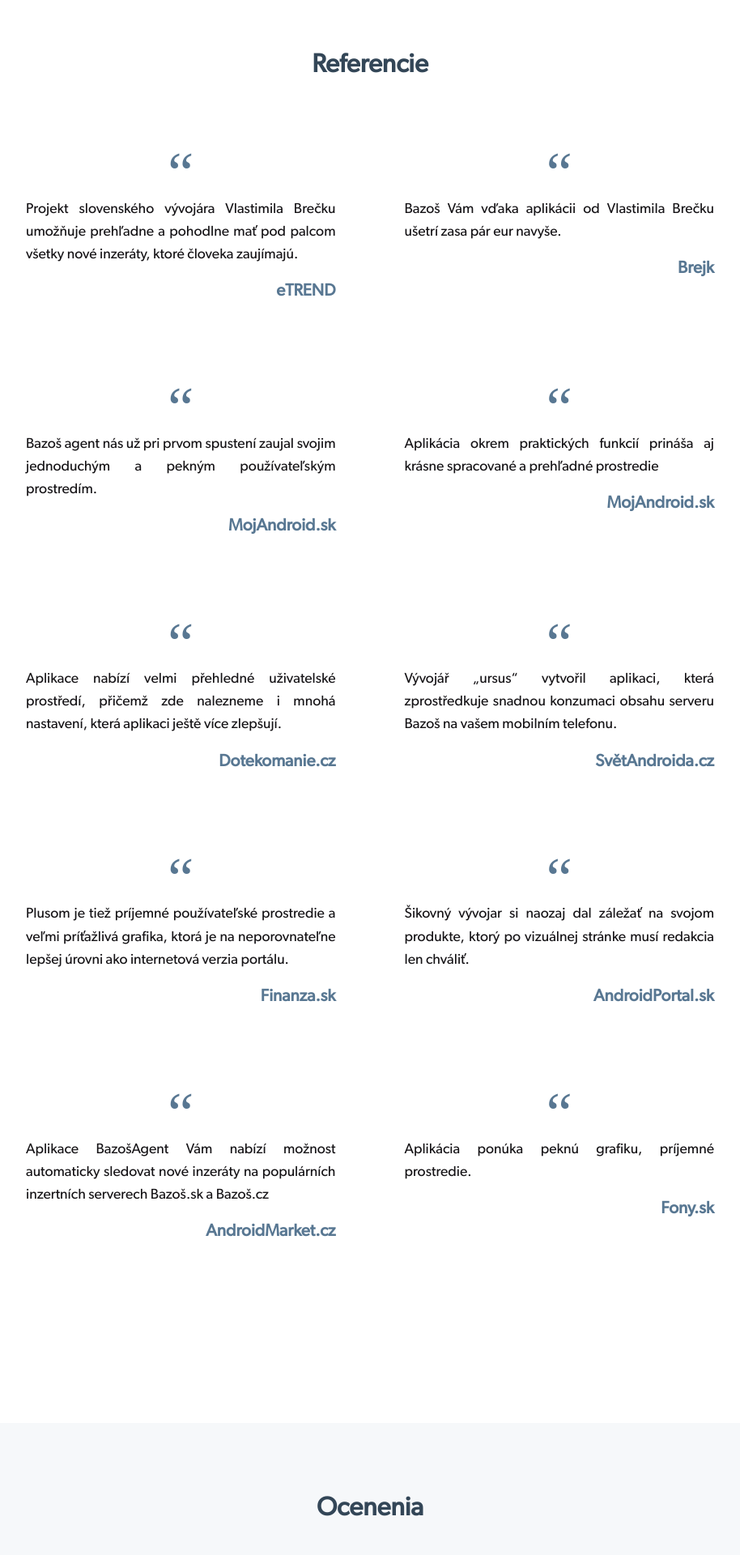
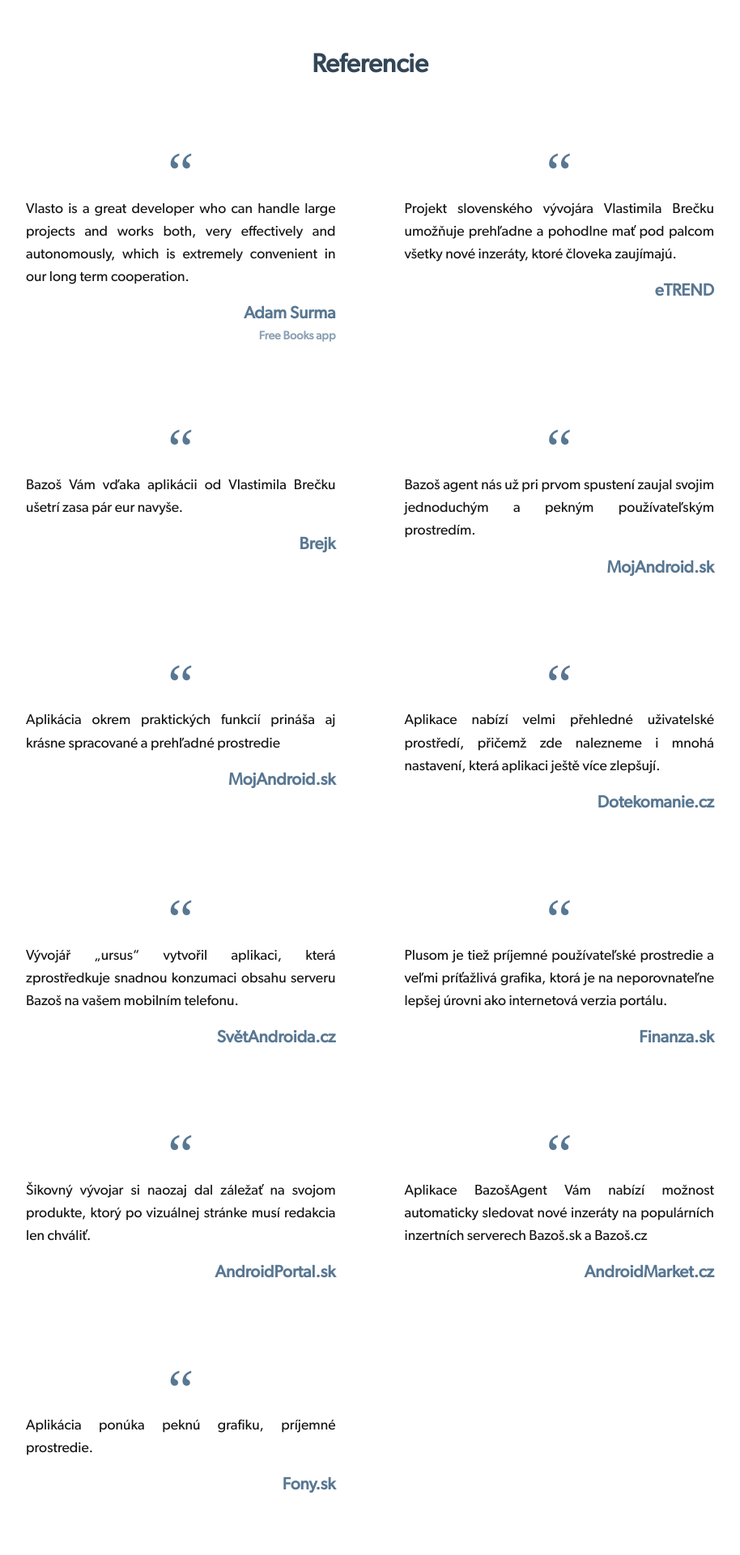
Before and after one commit to ursusursus/PersonalWeb, a PHP site: page / in a window 1280 px wide. Shown: the part 3326-5246 px from the top of the page at 81% size, without its empty margins (183-1097 px from the left). Run offline with PHP 8.4, Linux system fonts and the light colour scheme.

Commit message:
freebooks reference

```diff
--- a/index.html
+++ b/index.html
@@ -251,44 +251,49 @@
 			<h4 class="header">Referencie</h4>
 			<div id="references-container">
 				<div class="reference">
+					<p class="reference-text">Vlasto is a great developer who can handle large projects and works both, very effectively and autonomously, which is extremely convenient in our long term cooperation.</p>
+					<p class="reference-by-title">Adam Surma</p>
+					<a href="https://play.google.com/store/apps/details?id=com.spreadsong.freebooks" class="reference-by-subtitle">Free Books app</a>
+				</div>
+				<div class="reference">
 					<p class="reference-text">Projekt slovenského vývojára Vlastimila Brečku umožňuje prehľadne a pohodlne mať pod palcom všetky nové inzeráty, ktoré človeka zaujímajú.</p>
-					<a class="reference-by" href="http://www.etrend.sk/technologie/appka-dna-bazos-agent-ma-inzeraty-pod-palcom.html">eTREND</a>
+					<a class="reference-by-title" href="http://www.etrend.sk/technologie/appka-dna-bazos-agent-ma-inzeraty-pod-palcom.html">eTREND</a>
 				</div>
 				<div class="reference">
 					<p class="reference-text">Bazoš Vám vďaka aplikácii od Vlastimila Brečku ušetrí zasa pár eur navyše.</p>
-					<p class="reference-by">Brejk</p>
+					<p class="reference-by-title">Brejk</p>
 				</div>
 				<div class="reference">
 					<p class="reference-text">Bazoš agent nás už pri prvom spustení zaujal svojim jednoduchým a pekným používateľským prostredím.</p>
-					<a class="reference-by" href="https://www.mojandroid.sk/slovenska-android-aplikacia-bazos-agent-vyhladavajte-na-bazosi-rychlo-a-jednoducho/">MojAndroid.sk</a>
+					<a class="reference-by-title" href="https://www.mojandroid.sk/slovenska-android-aplikacia-bazos-agent-vyhladavajte-na-bazosi-rychlo-a-jednoducho/">MojAndroid.sk</a>
 				</div>
 				<div class="reference">
 					<p class="reference-text">Aplikácia okrem praktických funkcií prináša aj krásne spracované a prehľadné prostredie</p>
-					<a class="reference-by" href="https://www.mojandroid.sk/bazos-prehliadac-inzeraty-mobil-aplikacia/">MojAndroid.sk</a>
+					<a class="reference-by-title" href="https://www.mojandroid.sk/bazos-prehliadac-inzeraty-mobil-aplikacia/">MojAndroid.sk</a>
 				</div>
 				<div class="reference">
 					<p class="reference-text">Aplikace nabízí velmi přehledné uživatelské prostředí, přičemž zde nalezneme i mnohá nastavení, která aplikaci ještě více zlepšují.</p>
-					<a class="reference-by" href="http://dotekomanie.cz/2014/04/dotekomanie-doporucuje-39-bazos-agent/">Dotekomanie.cz</a>
+					<a class="reference-by-title" href="http://dotekomanie.cz/2014/04/dotekomanie-doporucuje-39-bazos-agent/">Dotekomanie.cz</a>
 				</div>
 				<div class="reference">
 					<p class="reference-text">Vývojář „ursus“ vytvořil aplikaci, která zprostředkuje snadnou konzumaci obsahu serveru Bazoš na vašem mobilním telefonu.</p>
-					<a class="reference-by" href="https://www.svetandroida.cz/android-aplikace-google-play-117-201601">SvětAndroida.cz</a>
+					<a class="reference-by-title" href="https://www.svetandroida.cz/android-aplikace-google-play-117-201601">SvětAndroida.cz</a>
 				</div>
 				<div class="reference">
 					<p class="reference-text">Plusom je tiež príjemné používateľské prostredie a veľmi príťažlivá grafika, ktorá je na neporovnateľne lepšej úrovni ako internetová verzia portálu.</p>
-					<a class="reference-by" href="http://finanza.sk/bazos-sk-agent-setri-cas-aj-peniaze/">Finanza.sk</a>
+					<a class="reference-by-title" href="http://finanza.sk/bazos-sk-agent-setri-cas-aj-peniaze/">Finanza.sk</a>
 				</div>
 				<div class="reference">
 					<p class="reference-text">Šikovný vývojar si naozaj dal záležať na svojom produkte, ktorý po vizuálnej stránke musí redakcia len chváliť.</p>
-					<p class="reference-by">AndroidPortal.sk</p>
+					<p class="reference-by-title">AndroidPortal.sk</p>
 				</div>
 				<div class="reference">
 					<p class="reference-text">Aplikace BazošAgent Vám nabízí možnost automaticky sledovat nové inzeráty na populárních inzertních serverech  Bazoš.sk a Bazoš.cz</p>
-					<a class="reference-by" href="http://androidmarket.cz/aplikace/bazos-agent/">AndroidMarket.cz</a>
+					<a class="reference-by-title" href="http://androidmarket.cz/aplikace/bazos-agent/">AndroidMarket.cz</a>
 				</div>
 				<div class="reference">
 					<p class="reference-text">Aplikácia ponúka peknú grafiku, príjemné prostredie.</p>
-					<a class="reference-by" href="http://www.fony.sk/clanky/6553-android-tip-bazos-agent-minus">Fony.sk</a>
+					<a class="reference-by-title" href="http://www.fony.sk/clanky/6553-android-tip-bazos-agent-minus">Fony.sk</a>
 				</div>
 			</div>
 		</div>
--- a/styles/landing.css
+++ b/styles/landing.css
@@ -308,11 +308,10 @@ REFERENCES
 	justify-content: space-between;
 }
 .reference {
+	display: flex;
+	flex-direction: column;
 	width: 45%;
 	margin-bottom: 100px;
-}
-.reference a {
-	color: #587792;
 }
 .reference-text {
 	text-align: justify;
@@ -328,12 +327,18 @@ REFERENCES
     color: #587792;
     font-family: "Times New Roman";
 }
-.reference-by {
+.reference-by-title, .reference-by-subtitle {
+	align-self: flex-end;
+	font-weight: bold;
+}
+.reference-by-title, a.reference-by-title {
 	margin-top: 15px;
 	font-size: 1.3em;
-	float: right;
 	color: #587792;
-	font-weight: bold;
+}
+.reference-by-subtitle, a.reference-by-subtitle {
+	font-size: 0.9em;
+	color: #8BA1B4;
 }
 
 
```
Also changed, not shown: en/index.html (+15 -10 lines).
